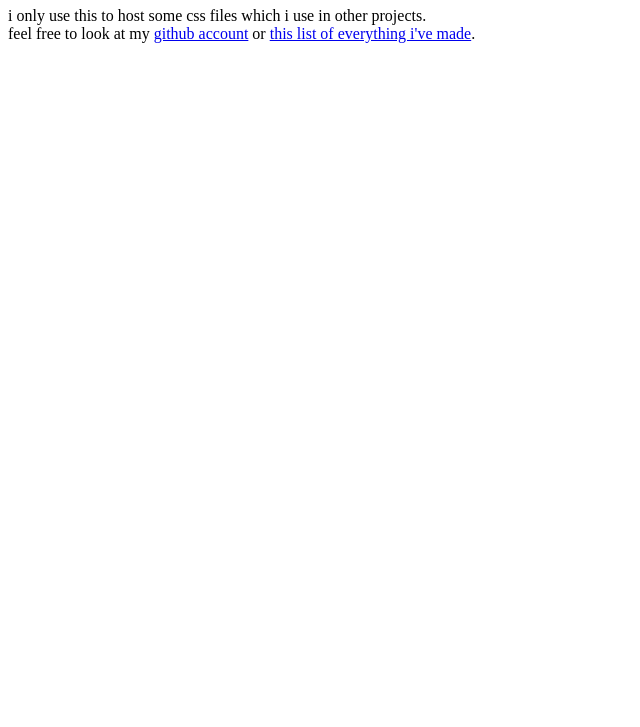
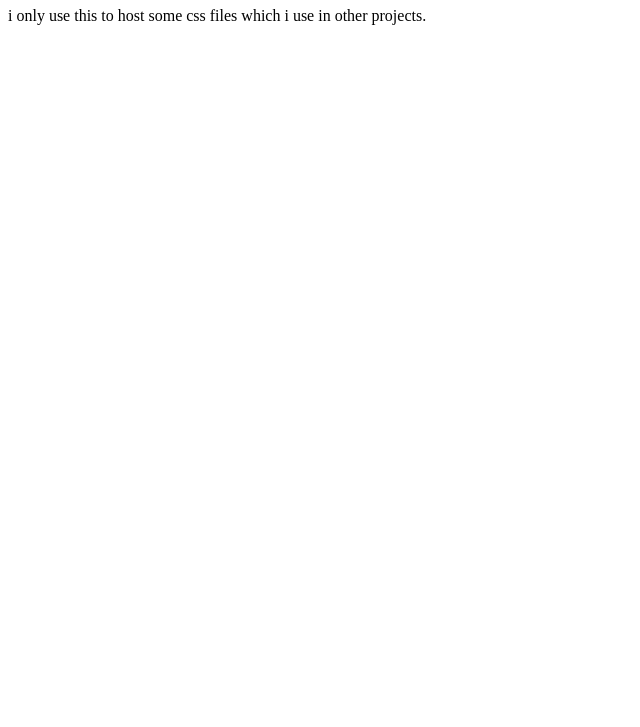
Before and after one commit to Jackb1379/Jackb1379.github.io, a plain HTML site: page index.html in a window 1280 px wide. Shown: the part 73-800 px from the top of the page, without its empty margins (0-640 px from the left). Drawn offline with Linux system fonts and the light colour scheme.

Commit message:
Update index.html

```diff
--- a/index.html
+++ b/index.html
@@ -5,6 +5,6 @@
 </head>
 <body>
   <h1>there is nothing here</h1>
-  <span>i only use this to host some css files which i use in other projects.</span><br><span>feel free to look at my <a href="https://github.com/Jackb1379">github account</a> or <a href="redirect.html">this list of everything i've made</a>.
+  <span>i only use this to host some css files which i use in other projects.</span>
 </body>
 </html>
```
